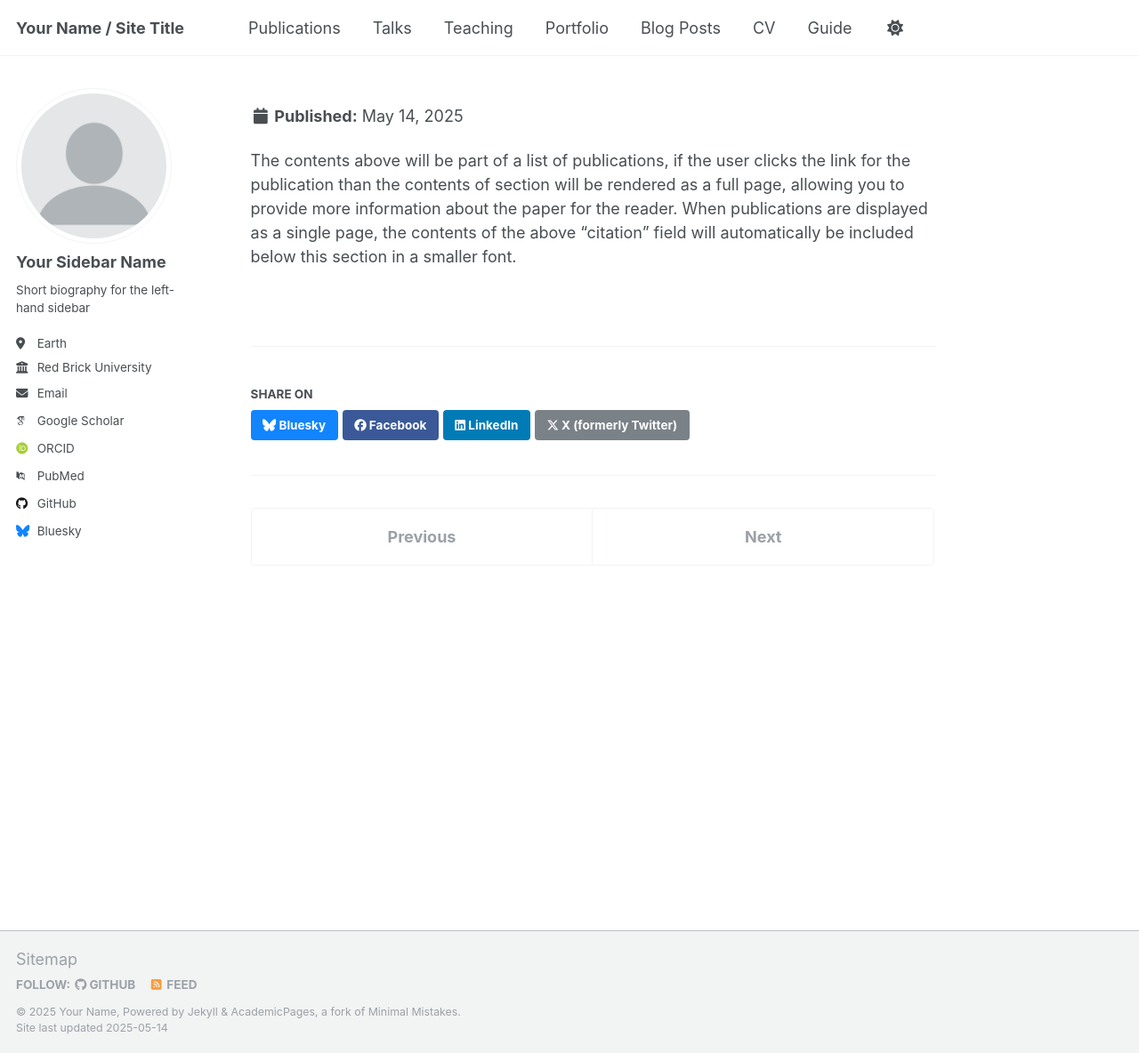
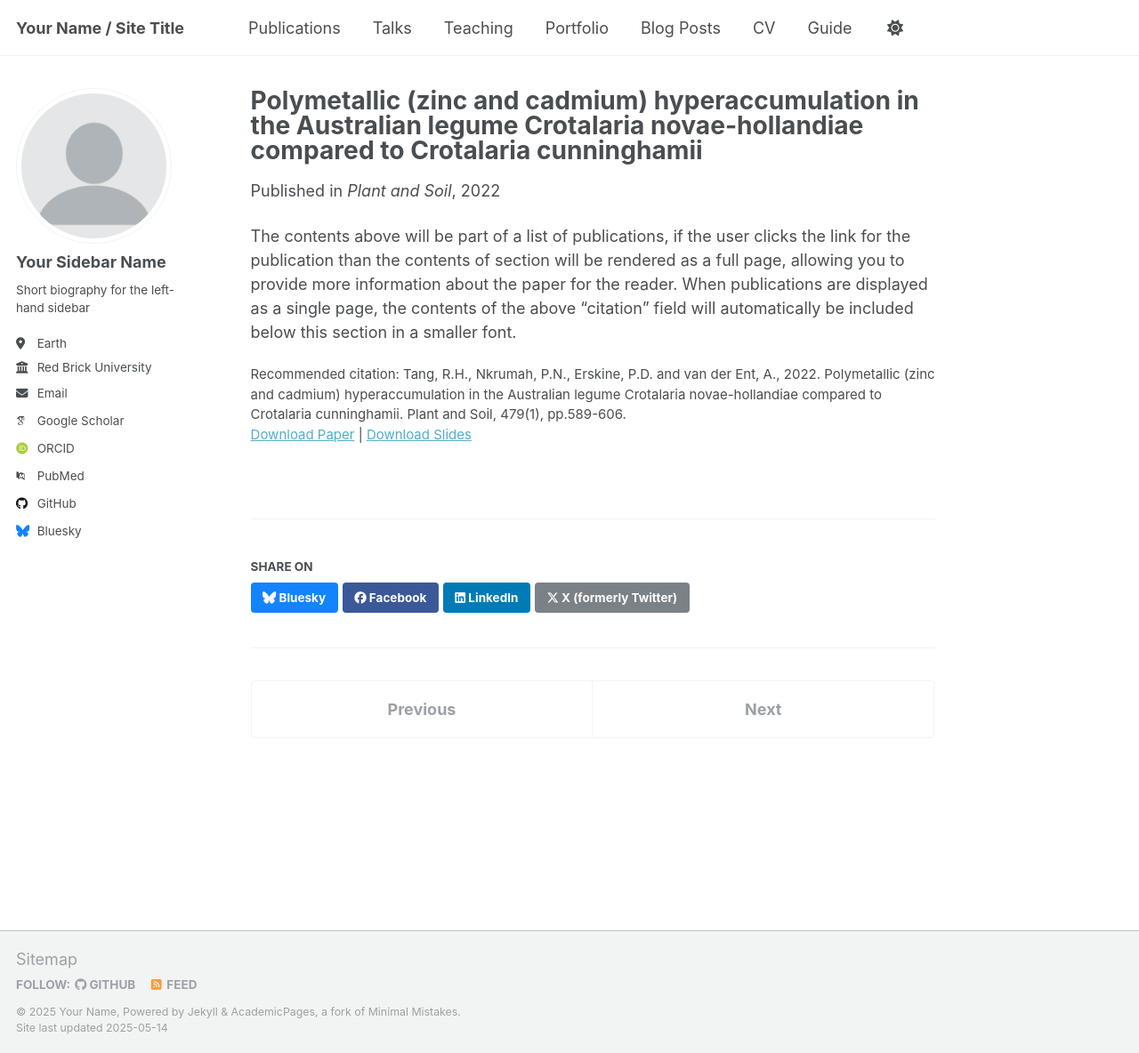
Before and after one commit to R093RT/R093RT.github.io, a Jekyll site: the page built from _publications/2015-10-01-paper-title-number-3.md, in a window 1280 px wide and 1184 px high. Shown: the whole window at 89% size. Built offline with Jekyll 4.4.1, drawn with Linux system fonts in a browser that asks for light colours; some web fonts are replaced.

Commit message:
Update 2015-10-01-paper-title-number-3.md

```diff
--- a/_publications/2015-10-01-paper-title-number-3.md
+++ b/_publications/2015-10-01-paper-title-number-3.md
@@ -5,7 +5,7 @@ category: manuscripts
 permalink: /publication/2022-06-29-Polymetallic-Hyperaccumulation-in-Australian-Legumes
 excerpt: 'Hyperaccumulators are plants with the ability to tolerate and accumulate high concentrations of potentially phytotoxic metals. The Australian legume Crotalaria novae-hollandiae accumulates remarkably high concentrations of zinc (Zn), cadmium (Cd) and copper (Cu) in its shoots when growing on metalliferous (Zn-Cd ‘calamine’) soils. This study aimed to investigate zinc-cadmium tolerance in C. novae-hollandiae and to compare it with the closely related, but non-metalliferous, C. cunninghamii.'
 date: 29 Jun 2022
-venue: 'Plant and Soil
+venue: 'Plant and Soil'
 slidesurl: 'https://link.springer.com/article/10.1007/s11104-022-05547-6'
 paperurl: 'https://link.springer.com/article/10.1007/s11104-022-05547-6'
 citation: 'Tang, R.H., Nkrumah, P.N., Erskine, P.D. and van der Ent, A., 2022. Polymetallic (zinc and cadmium) hyperaccumulation in the Australian legume Crotalaria novae-hollandiae compared to Crotalaria cunninghamii. Plant and Soil, 479(1), pp.589-606.'
```
